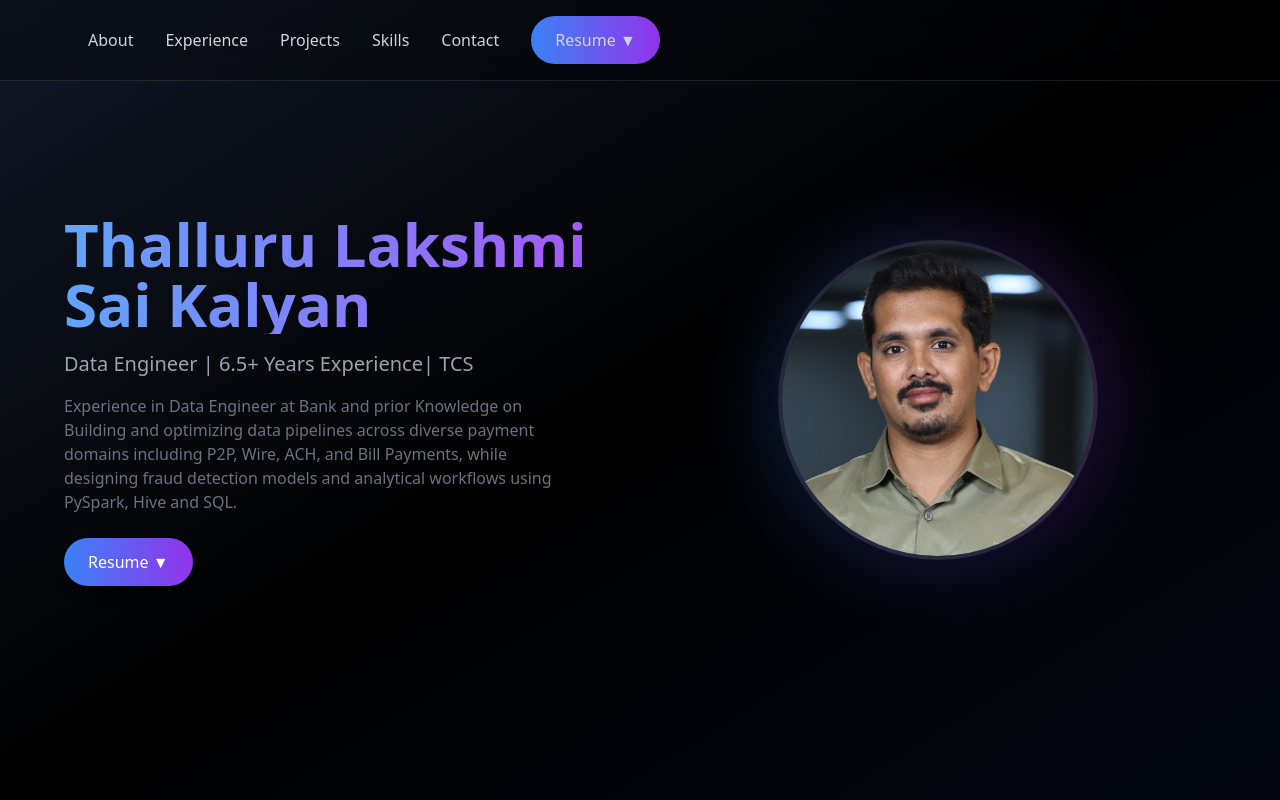
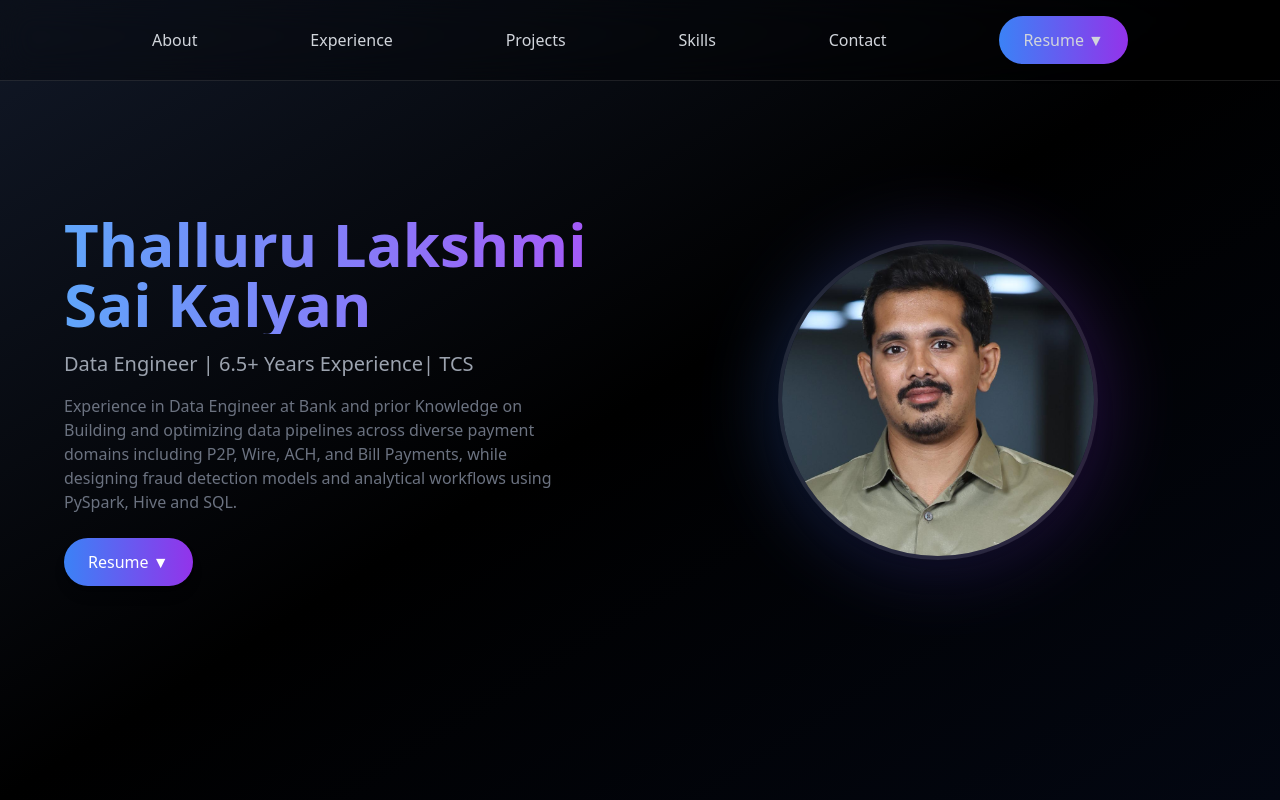
Before and after one commit to tlskalyan1996/portfolio, a React (Create React App) app: page / in a window 1280 px wide. Shown: the top 800 px of the page. Built offline with nearby package versions, Linux system fonts and the light colour scheme.

Commit message:
Final_production

```diff
--- a/src/components/Navbar.js
+++ b/src/components/Navbar.js
@@ -1,52 +1,67 @@
-import React from "react";
-import { useState } from "react";
+import React, { useState } from "react";
+
 const Navbar = () => {
   const [open, setOpen] = useState(false);
+
   return (
-    <nav className="fixed w-full z-50 bg-black/30 backdrop-blur-lg border-b border-white/10">
-      <div className="max-w-6xl mx-auto flex justify-between items-center px-6 py-4">
+    <nav className="fixed top-0 left-0 w-full z-50 bg-black/30 backdrop-blur-lg border-b border-white/10">
+      <div className="max-w-5xl mx-auto px-6">
 
+        <div className="h-20 flex items-center">
 
+          {/* Navigation Links */}
+          <div className="hidden md:flex items-center justify-between w-full text-gray-300">
 
-        {/* Links */}
-        <div className="hidden md:flex items-center space-x-8 text-gray-300">
-
-          <a href="#about" className="hover:text-white transition">
+            <a
+              href="#about"
+              className="hover:text-white transition duration-300"
+            >
               About
             </a>
 
-          <a href="#experience" className="hover:text-white transition">
+            <a
+              href="#experience"
+              className="hover:text-white transition duration-300"
+            >
               Experience
             </a>
 
-          <a href="#projects" className="hover:text-white transition">
+            <a
+              href="#projects"
+              className="hover:text-white transition duration-300"
+            >
               Projects
             </a>
 
-          <a href="#skills" className="hover:text-white transition">
+            <a
+              href="#skills"
+              className="hover:text-white transition duration-300"
+            >
               Skills
             </a>
 
-          <a href="#contact" className="hover:text-white transition">
+            <a
+              href="#contact"
+              className="hover:text-white transition duration-300"
+            >
               Contact
             </a>
 
-          {/* Resume Button */}
             {/* Resume Dropdown */}
-          <div className="relative inline-block">
+            <div className="relative">
 
               <button
                 onClick={() => setOpen(!open)}
-              className="px-6 py-3 bg-gradient-to-r from-blue-500 to-purple-600 rounded-full hover:scale-105 transition shadow-lg"
+                className="px-6 py-3 bg-gradient-to-r from-blue-500 to-purple-600 rounded-full hover:scale-105 transition duration-300 shadow-lg"
               >
                 Resume ▼
               </button>
 
               {open && (
-              <div className="absolute mt-3 w-52 bg-gray-900 border border-white/10 rounded-xl shadow-xl overflow-hidden">
+                <div className="absolute right-0 mt-3 w-52 bg-gray-900 border border-white/10 rounded-xl shadow-xl overflow-hidden">
 
                   <a
-                  href="/resume.pdf"
+                    href="/Thalluru_Lakshmi_Sai_Kalyan_Resume.pdf"
                     download
                     className="block px-4 py-3 hover:bg-white/10 transition"
                   >
@@ -54,7 +69,7 @@ const Navbar = () => {
                   </a>
 
                   <a
-                  href="/resume.docx"
+                    href="/Thalluru_Lakshmi_Sai_Kalyan_Resume.docx"
                     download
                     className="block px-4 py-3 hover:bg-white/10 transition"
                   >
@@ -67,6 +82,7 @@ const Navbar = () => {
             </div>
 
           </div>
+        </div>
 
       </div>
     </nav>
```
Lines whose indentation alone changed are shown as unchanged.
